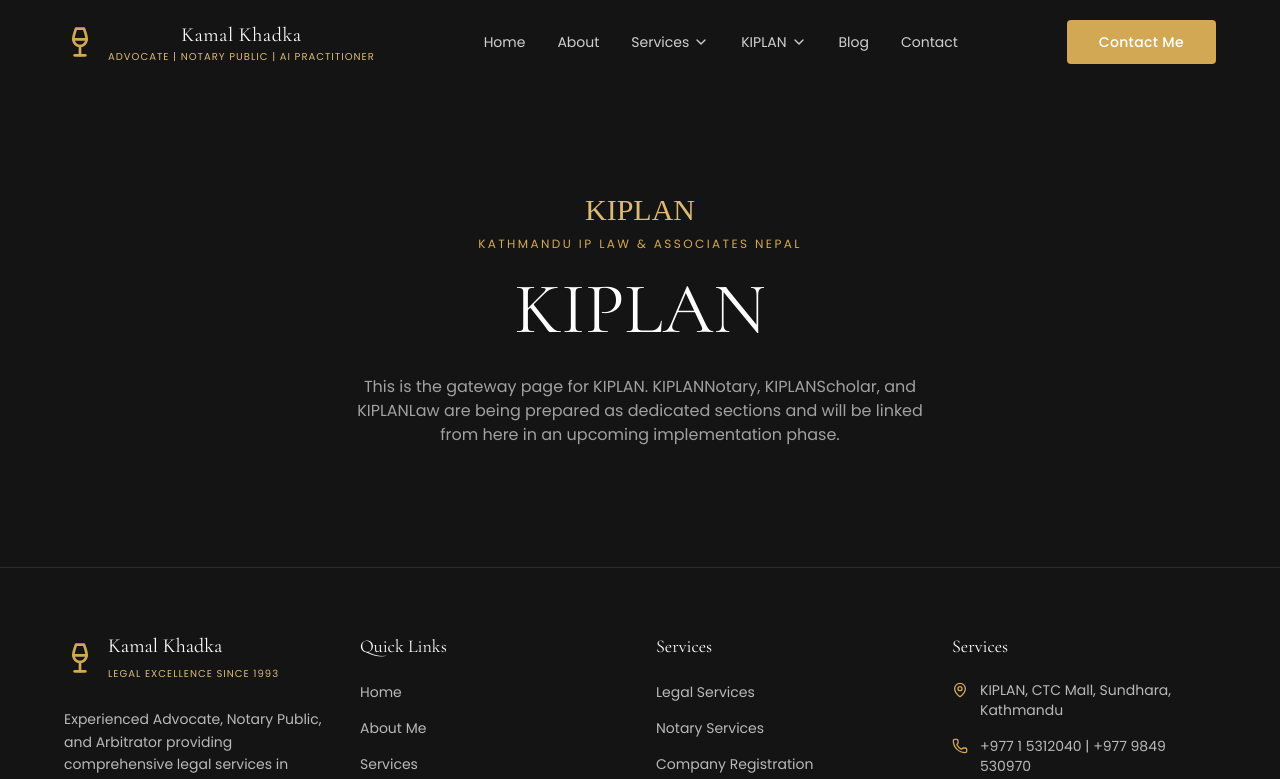
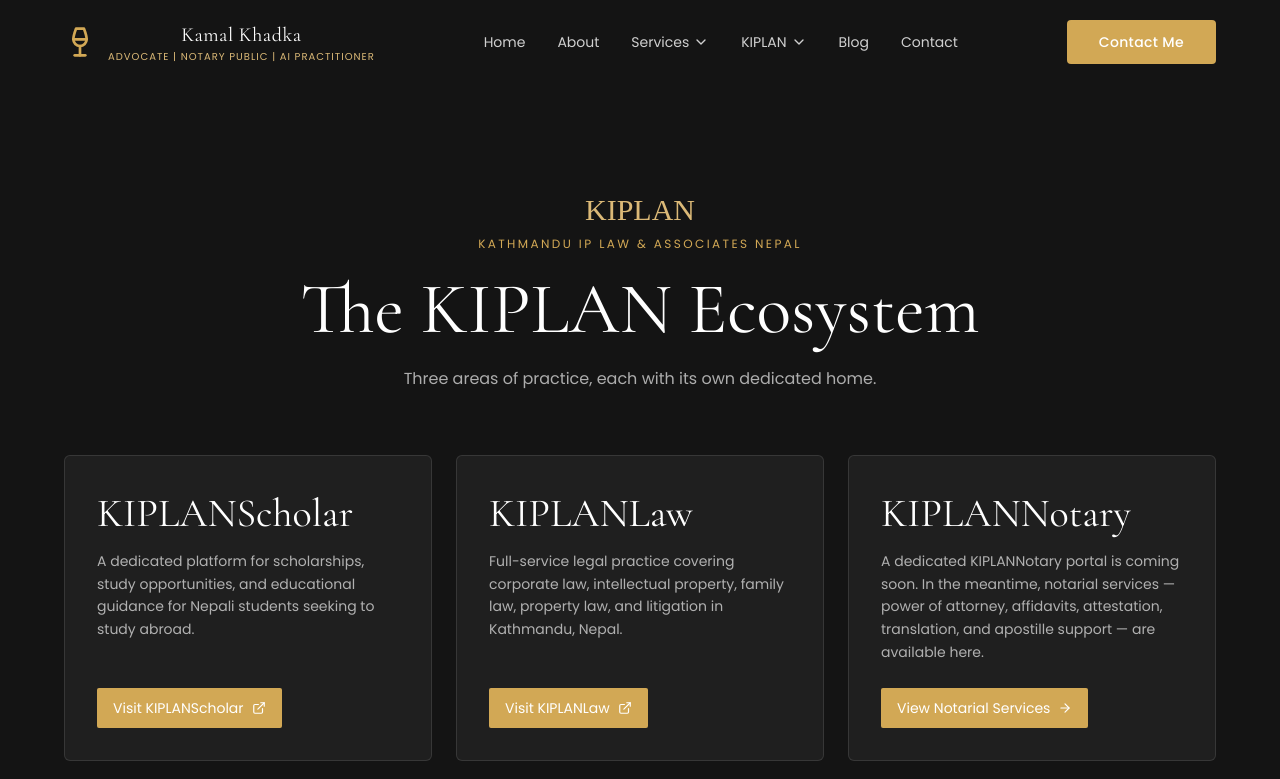
Before and after one commit to ipkiplan/kamal-khadka-portal, a React (Vite) app: page /kiplan in a window 1280 px wide. Shown: the top 779 px of the page. Built offline with nearby package versions, Linux system fonts and the light colour scheme; a web font is replaced by a local one.

Commit message:
Add KIPLAN ecosystem hub with links to Scholar, Law, and Notary

```diff
--- a/src/pages/Kiplan.tsx
+++ b/src/pages/Kiplan.tsx
@@ -1,12 +1,77 @@
-import { PagePlaceholder } from './PagePlaceholder';
+import { ArrowRight, ExternalLink } from 'lucide-react';
+import { Link } from 'react-router-dom';
+
+interface DestinationCardProps {
+  title: string;
+  description: string;
+  linkLabel: string;
+  href: string;
+  external?: boolean;
+}
+
+function DestinationCard({ title, description, linkLabel, href, external }: DestinationCardProps) {
+  const linkClasses =
+    'inline-flex items-center gap-2 px-4 py-2.5 rounded-sm bg-gold-500 text-white text-sm hover:bg-gold-400 transition-colors group w-fit';
+
+  return (
+    <div className="bg-white/5 rounded-lg border border-white/10 p-6 md:p-8 flex flex-col h-full">
+      <h3 className="font-serif text-h3 text-white mb-3">{title}</h3>
+      <p className="text-sm text-white/65 leading-relaxed mb-6 flex-1">{description}</p>
+      {external ? (
+        <a href={href} target="_blank" rel="noopener noreferrer" className={linkClasses}>
+          {linkLabel}
+          <ExternalLink className="w-3.5 h-3.5 transition-transform duration-300 group-hover:translate-x-1" />
+        </a>
+      ) : (
+        <Link to={href} className={linkClasses}>
+          {linkLabel}
+          <ArrowRight className="w-3.5 h-3.5 transition-transform duration-300 group-hover:translate-x-1" />
+        </Link>
+      )}
+    </div>
+  );
+}
 
 export function Kiplan() {
   return (
-    <PagePlaceholder
-      scriptText="KIPLAN"
-      subtitle="KATHMANDU IP LAW & ASSOCIATES NEPAL"
-      title="KIPLAN"
-      note="This is the gateway page for KIPLAN. KIPLANNotary, KIPLANScholar, and KIPLANLaw are being prepared as dedicated sections and will be linked from here in an upcoming implementation phase."
-    />
+    <section className="section-padding pt-40 md:pt-48 pb-20 md:pb-28 relative overflow-hidden">
+      <div className="container-custom relative">
+        <div className="text-center mb-16">
+          <span className="font-script text-3xl text-gold-400 block mb-2">KIPLAN</span>
+          <span className="text-gold-500 text-xs uppercase tracking-[0.2em] mb-4 block">
+            Kathmandu IP Law &amp; Associates Nepal
+          </span>
+          <h1 className="font-serif text-h1 text-white mb-4">The KIPLAN Ecosystem</h1>
+          <p className="text-white/65 text-sm md:text-base max-w-2xl mx-auto">
+            Three areas of practice, each with its own dedicated home.
+          </p>
+        </div>
+
+        <div className="grid md:grid-cols-3 gap-6">
+          <DestinationCard
+            title="KIPLANScholar"
+            description="A dedicated platform for scholarships, study opportunities, and educational guidance for Nepali students seeking to study abroad."
+            linkLabel="Visit KIPLANScholar"
+            href="https://kiplanscholar.com"
+            external
+          />
+
+          <DestinationCard
+            title="KIPLANLaw"
+            description="Full-service legal practice covering corporate law, intellectual property, family law, property law, and litigation in Kathmandu, Nepal."
+            linkLabel="Visit KIPLANLaw"
+            href="https://kiplan.com.np"
+            external
+          />
+
+          <DestinationCard
+            title="KIPLANNotary"
+            description="A dedicated KIPLANNotary portal is coming soon. In the meantime, notarial services — power of attorney, affidavits, attestation, translation, and apostille support — are available here."
+            linkLabel="View Notarial Services"
+            href="/services/notary"
+          />
+        </div>
+      </div>
+    </section>
   );
 }
```
